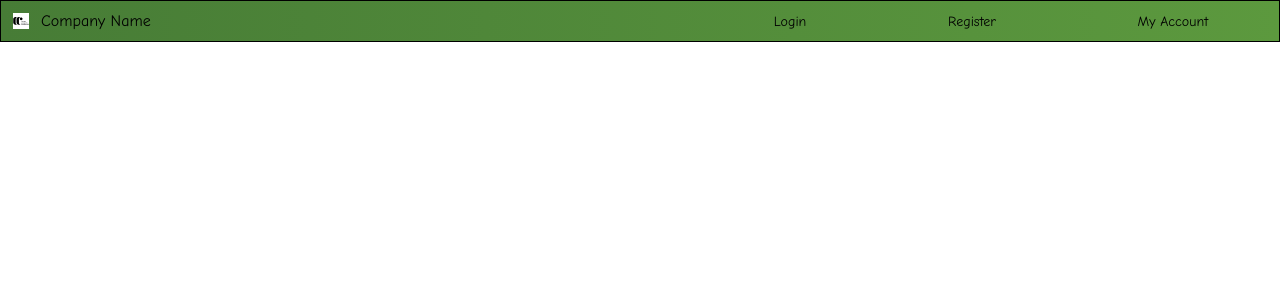
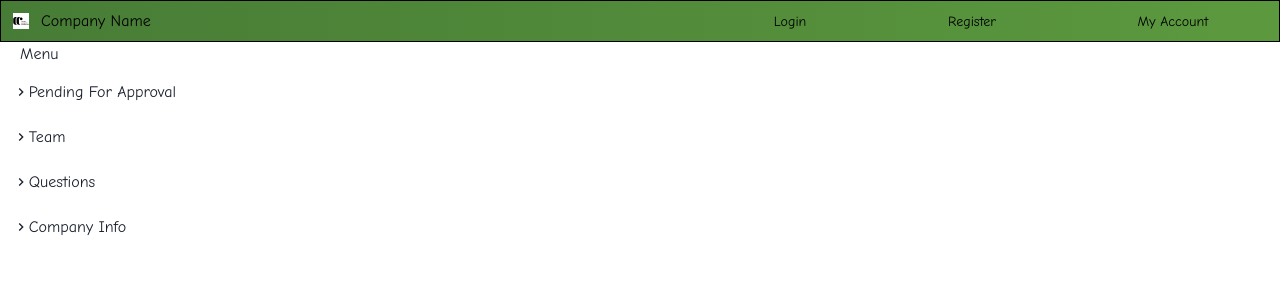
Before and after one commit to RobertBognar/hr-app, a React (Create React App) app: page / in a window 1280 px wide. Shown: the top 300 px of the page. Built offline with nearby package versions, Linux system fonts and the light colour scheme.

Commit message:
sidenav start

```diff
--- a/src/components/Layout/Layout.js
+++ b/src/components/Layout/Layout.js
@@ -1,11 +1,13 @@
 import { Fragment } from 'react';
 
 import Navbar from '../Navbar/Navbar';
+import SideNav from '../Navbar/SideNav';
 
 const Layout = (props) => {
     return (
         <Fragment>
             <Navbar />
+            <SideNav />
             <main>{props.children}</main>
         </Fragment>
     );
--- /dev/null
+++ b/src/components/Navbar/SideNav.js
@@ -0,0 +1,42 @@
+import { ChevronRightIcon } from '@chakra-ui/icons';
+import {
+    Box,
+    Flex,
+    Menu,
+    MenuItem,
+    MenuList,
+    Text,
+    VStack,
+} from '@chakra-ui/react';
+
+//Hardcoded SideNavigation, Needs Update When AuthContext Is Done
+//Separate Menu Items Depends On User Role
+const SideNav = () => {
+    return (
+        <Box>
+            <VStack alignItems="flex-start">
+                <Menu>
+                    <Text marginLeft={5}>Menu</Text>
+                    <MenuItem>
+                        <ChevronRightIcon />
+                        <Text>Pending For Approval</Text>
+                    </MenuItem>
+                    <MenuItem>
+                        <ChevronRightIcon />
+                        <Text>Team</Text>
+                    </MenuItem>
+                    <MenuItem>
+                        <ChevronRightIcon />
+                        <Text>Questions</Text>
+                    </MenuItem>
+                    <MenuItem>
+                        <ChevronRightIcon />
+                        <Text>Company Info</Text>
+                    </MenuItem>
+                </Menu>
+            </VStack>
+        </Box>
+    );
+};
+
+export default SideNav;
```
